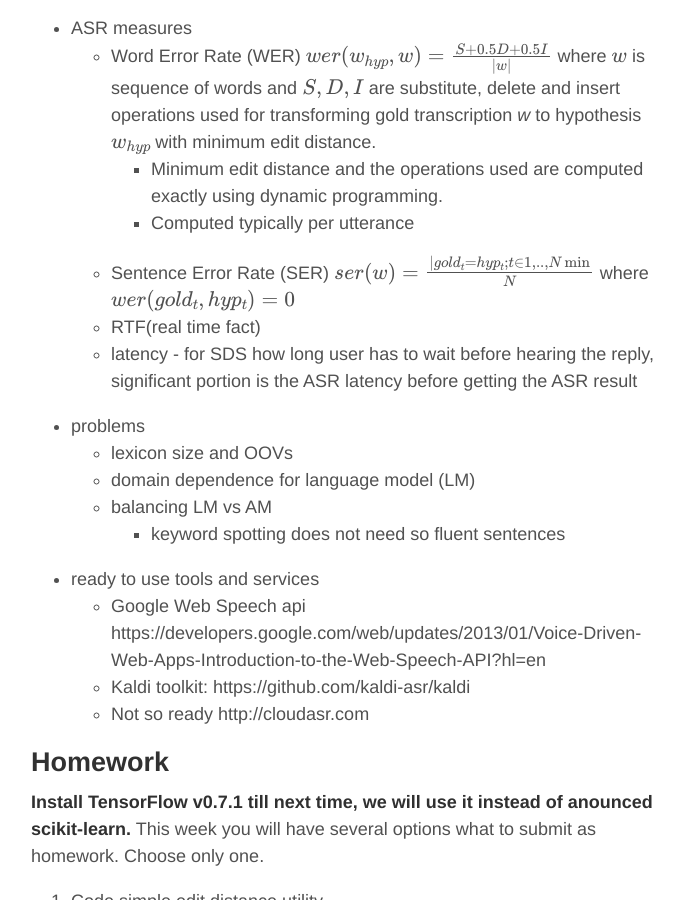
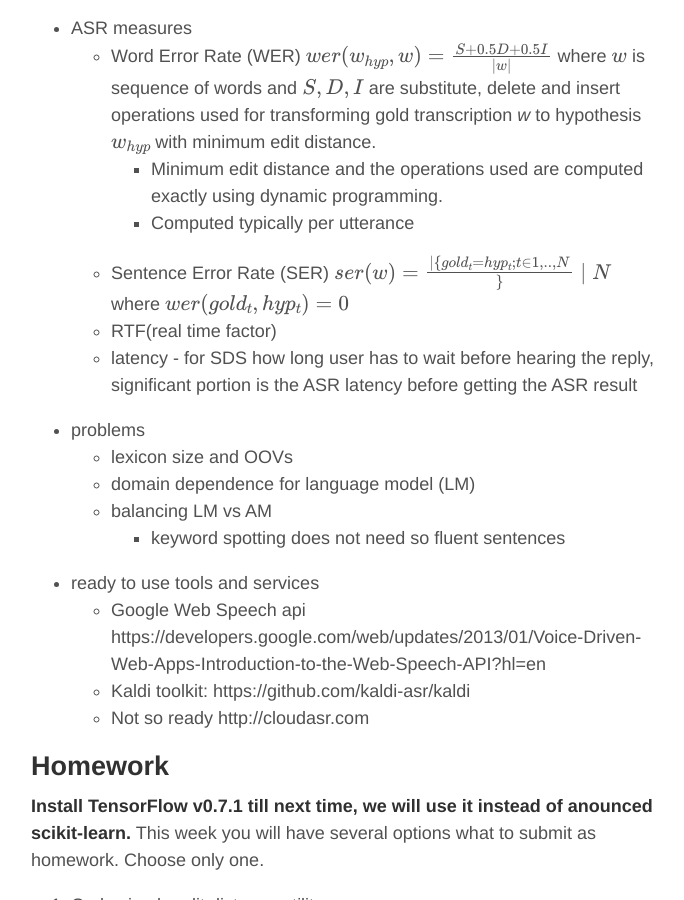
Before and after one commit to oplatek/oplatek.github.io, a Jekyll site: the page built from _posts/2016-02-29-sds-week-1.md, in a window 1280 px wide and 900 px high, scrolled down 309 px. Shown: the whole window, without its empty margins (294-978 px from the left). Built offline with Jekyll 4.4.1, drawn with Linux system fonts in a browser that asks for light colours; formulas are drawn with MathJax 3.

Commit message:
fix latex

```diff
--- a/_posts/2016-02-29-sds-week-1.md
+++ b/_posts/2016-02-29-sds-week-1.md
@@ -11,8 +11,8 @@
     - Word Error Rate (WER) $$ wer(w_{hyp}, w) = \frac{S + 0.5 D + 0.5 I}{\mid w \mid} $$ where $$ w $$ is sequence of words and $$S, D, I$$ are substitute, delete and insert operations used for transforming gold transcription *w* to hypothesis $$ w_{hyp} $$ with minimum edit distance.
         - Minimum edit distance and the operations used are computed exactly using dynamic programming.
         - Computed typically per utterance
-    - Sentence Error Rate (SER) $$ ser(w) = \frac{\mid {gold_t = hyp_t; t \in {1, .., N}}\min}{N} $$ where $$ wer(gold_t, hyp_t) =  0 $$
-    - RTF(real time fact)
+    - Sentence Error Rate (SER) $$ ser(w) = \frac{\mid \{gold_t = hyp_t; t \in {1, .., N}}\}\mid{N} $$ where $$ wer(gold_t, hyp_t) =  0 $$
+    - RTF(real time factor)
     - latency - for SDS how long user has to wait before hearing the reply, significant portion is the ASR latency before getting the ASR result
 - problems
     - lexicon size and OOVs
```
